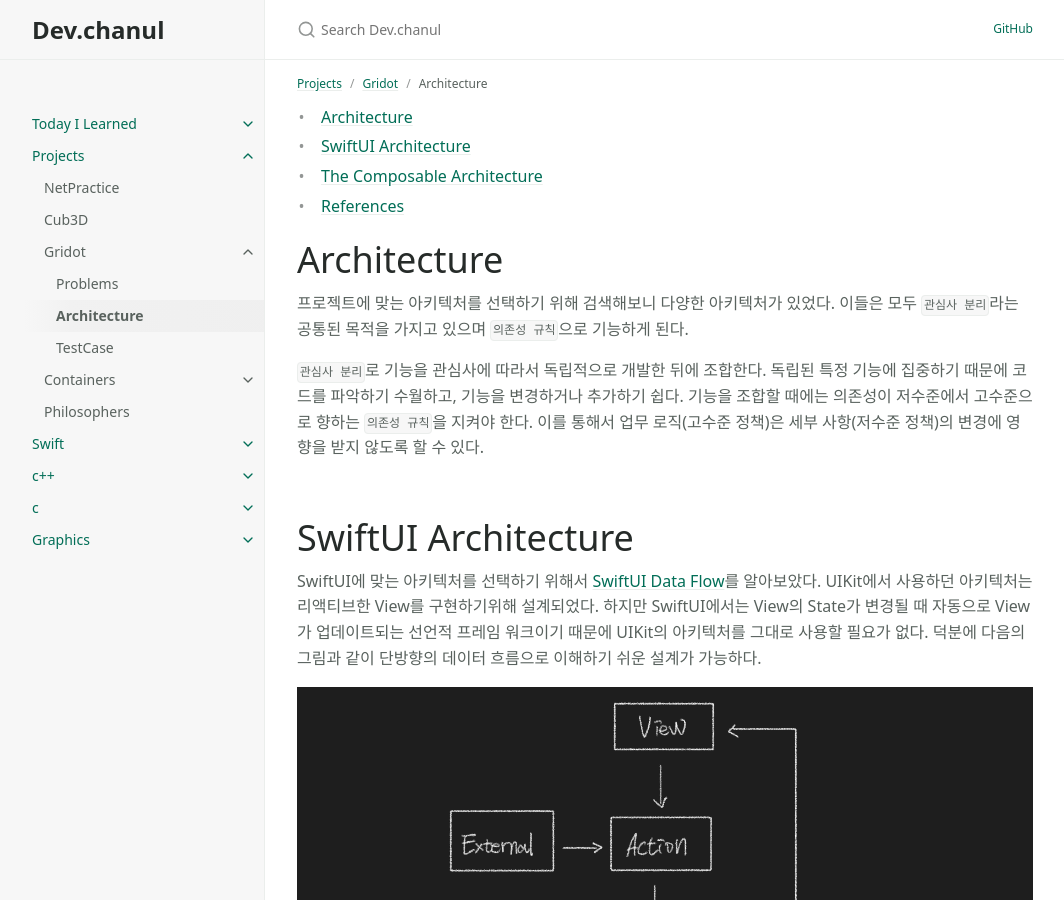
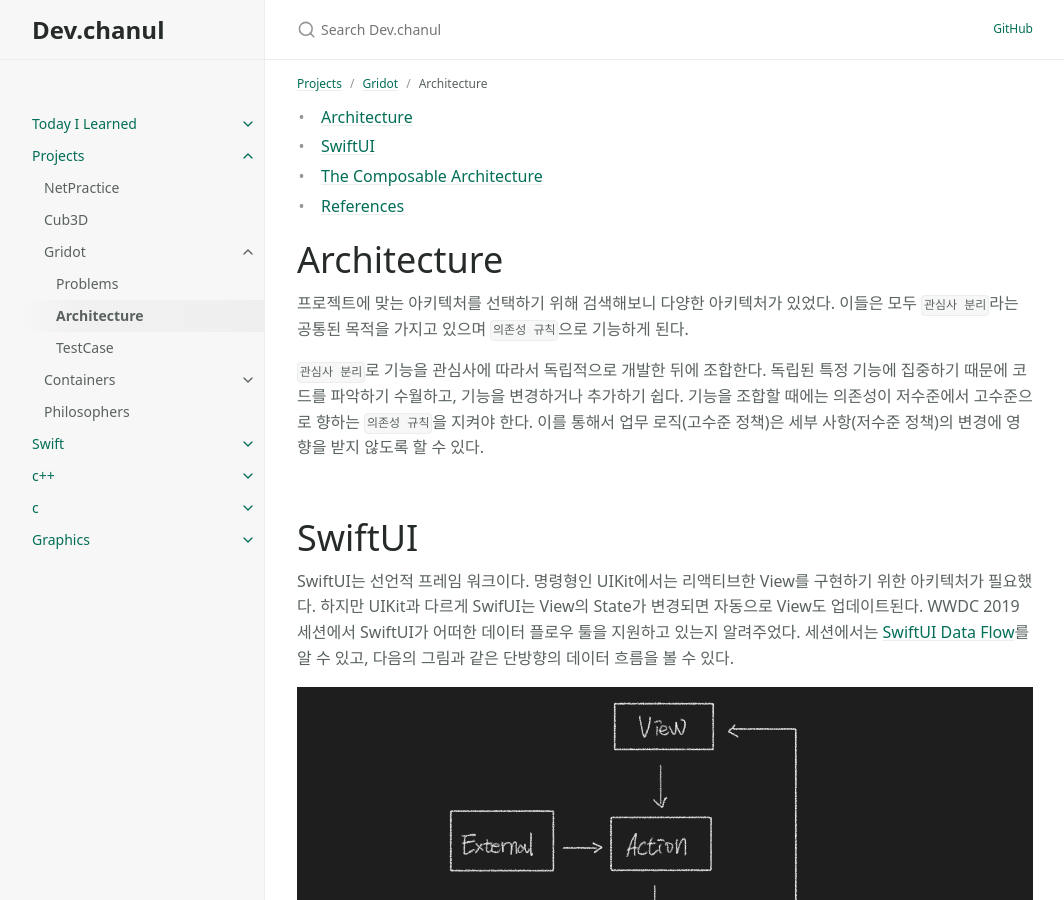
Before and after one commit to PCHANUL/TIL, a Jekyll site: the page built from docs/projects/Gridot/Architecture.md, in a window 1280 px wide and 900 px high. Shown: the whole window, without its empty margins (107-1171 px from the left). Built offline with Jekyll 4.4.1, drawn with Linux system fonts in a browser that asks for light colours.

Commit message:
Update Architecture.md

```diff
--- a/docs/projects/Gridot/Architecture.md
+++ b/docs/projects/Gridot/Architecture.md
@@ -8,7 +8,7 @@ permalink: /docs/projects/Gridot/Architecture
 ---
 
 * [Architecture](#architecture)
-* [SwiftUI Architecture](#swiftui-architecture)
+* [SwiftUI](#swiftui)
 * [The Composable Architecture](#the-composable-architecture)
 * [References](#references)
 
@@ -18,11 +18,12 @@ permalink: /docs/projects/Gridot/Architecture
 
 `관심사 분리`로 기능을 관심사에 따라서 독립적으로 개발한 뒤에 조합한다. 독립된 특정 기능에 집중하기 때문에 코드를 파악하기 수월하고, 기능을 변경하거나 추가하기 쉽다. 기능을 조합할 때에는 의존성이 저수준에서 고수준으로 향하는 `의존성 규칙`을 지켜야 한다. 이를 통해서 업무 로직(고수준 정책)은 세부 사항(저수준 정책)의 변경에 영향을 받지 않도록 할 수 있다.
 
-# SwiftUI Architecture
+# SwiftUI
 
-SwiftUI에 맞는 아키텍처를 선택하기 위해서 [SwiftUI Data Flow](../../swift/SwiftUI/DataFlow)를 알아보았다. UIKit에서 사용하던 아키텍처는 리액티브한 View를 구현하기위해 설계되었다. 하지만 SwiftUI에서는 View의 State가 변경될 때 자동으로 View가 업데이트되는 선언적 프레임 워크이기 때문에 UIKit의 아키텍처를 그대로 사용할 필요가 없다. 덕분에 다음의 그림과 같이 단방향의 데이터 흐름으로 이해하기 쉬운 설계가 가능하다.
+SwiftUI는 선언적 프레임 워크이다. 명령형인 UIKit에서는 리액티브한 View를 구현하기 위한 아키텍처가 필요했다. 하지만 UIKit과 다르게 SwifUI는 View의 State가 변경되면 자동으로 View도 업데이트된다. WWDC 2019 세션에서 SwiftUI가 어떠한 데이터 플로우 툴을 지원하고 있는지 알려주었다. 세션에서는 [SwiftUI Data Flow](../../swift/SwiftUI/DataFlow)를 알 수 있고, 다음의 그림과 같은 단방향의 데이터 흐름을 볼 수 있다.
 
 ![](/TIL/docs/src/projects/gridot/architecture_01.png)
+
 
 
 # The Composable Architecture
```
